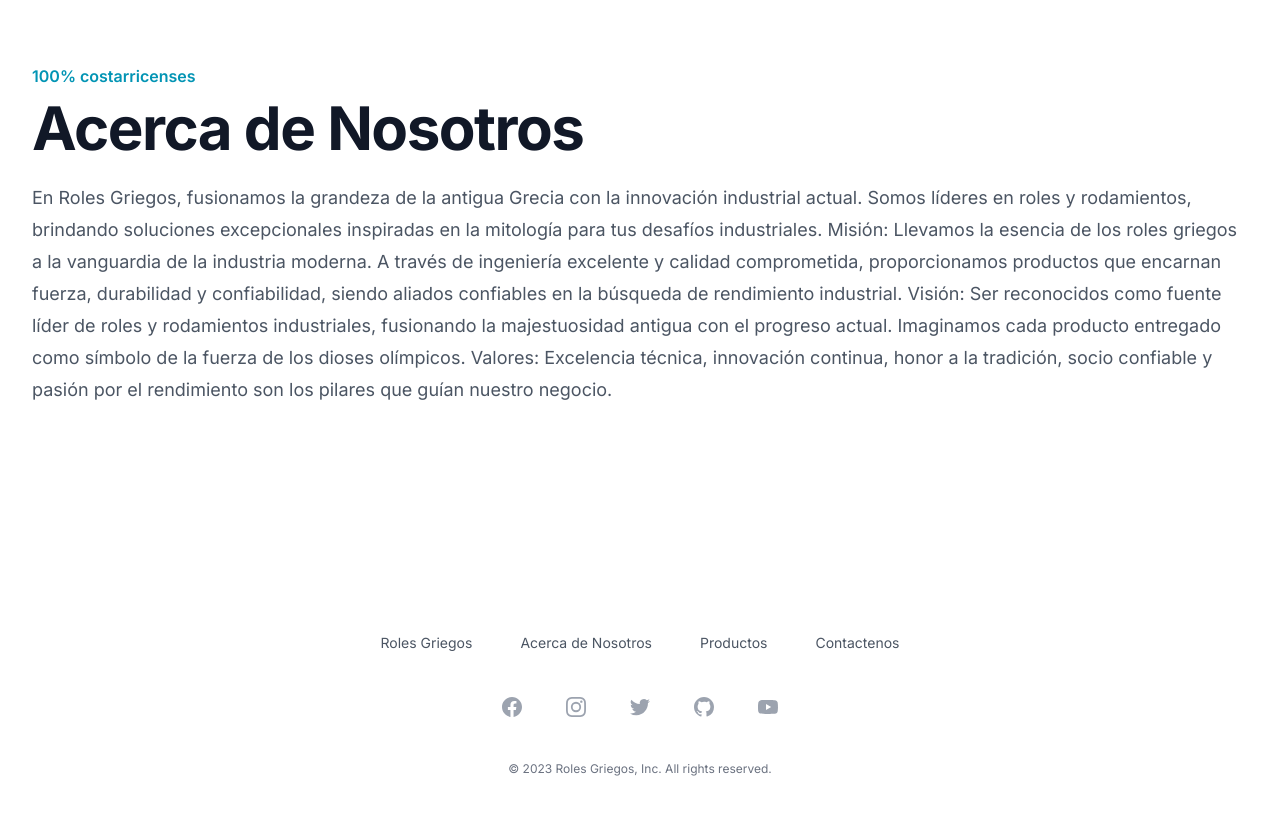
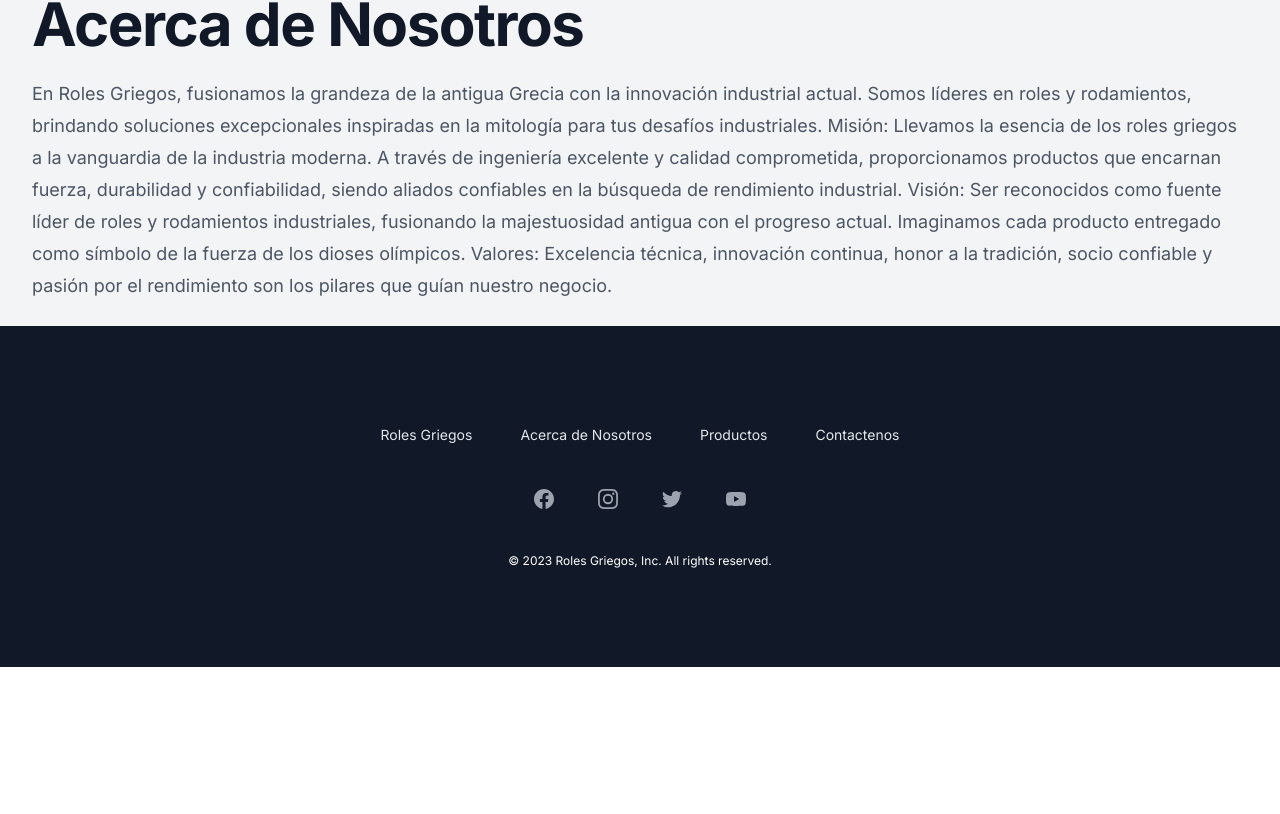
Before and after one commit to jonathandevelopment/teamsparta, a Next.js app: page / in a window 1280 px wide. Shown: the part 1561-2375 px from the top of the page. After the commit the page ends 2228 px from the top, so only its background shows below. Built offline with nearby package versions, Linux system fonts and the light colour scheme.

Commit message:
themed footer

```diff
--- a/src/app/components/About/index.tsx
+++ b/src/app/components/About/index.tsx
@@ -1,6 +1,6 @@
 export default function About() {
   return (
-    <div className="bg-white py-24 sm:py-32">
+    <div className="bg-gray-100 py-6">
       <div className="mx-auto max-w-7xl px-6 lg:px-8">
         <div className="mx-auto lg:mx-0">
           <p className="text-base font-semibold leading-7 text-[#0294b4]">
--- a/src/app/components/Footer/index.tsx
+++ b/src/app/components/Footer/index.tsx
@@ -44,19 +44,6 @@ const navigation = {
         ),
       },
       {
-        name: 'GitHub',
-        href: '#',
-        icon: (props: JSX.IntrinsicAttributes & SVGProps<SVGSVGElement>) => (
-          <svg fill="currentColor" viewBox="0 0 24 24" {...props}>
-            <path
-              fillRule="evenodd"
-              d="M12 2C6.477 2 2 6.484 2 12.017c0 4.425 2.865 8.18 6.839 9.504.5.092.682-.217.682-.483 0-.237-.008-.868-.013-1.703-2.782.605-3.369-1.343-3.369-1.343-.454-1.158-1.11-1.466-1.11-1.466-.908-.62.069-.608.069-.608 1.003.07 1.531 1.032 1.531 1.032.892 1.53 2.341 1.088 2.91.832.092-.647.35-1.088.636-1.338-2.22-.253-4.555-1.113-4.555-4.951 0-1.093.39-1.988 1.029-2.688-.103-.253-.446-1.272.098-2.65 0 0 .84-.27 2.75 1.026A9.564 9.564 0 0112 6.844c.85.004 1.705.115 2.504.337 1.909-1.296 2.747-1.027 2.747-1.027.546 1.379.202 2.398.1 2.651.64.7 1.028 1.595 1.028 2.688 0 3.848-2.339 4.695-4.566 4.943.359.309.678.92.678 1.855 0 1.338-.012 2.419-.012 2.747 0 .268.18.58.688.482A10.019 10.019 0 0022 12.017C22 6.484 17.522 2 12 2z"
-              clipRule="evenodd"
-            />
-          </svg>
-        ),
-      },
-      {
         name: 'YouTube',
         href: '#',
         icon: (props: JSX.IntrinsicAttributes & SVGProps<SVGSVGElement>) => (
@@ -74,12 +61,12 @@ const navigation = {
 
   export default function Footer() {
     return (
-      <footer className="bg-white">
+      <footer className="bg-gray-900">
         <div className="mx-auto max-w-7xl overflow-hidden px-6 py-20 sm:py-24 lg:px-8">
           <nav className="-mb-6 columns-2 sm:flex sm:justify-center sm:space-x-12" aria-label="Footer">
             {navigation.main.map((item) => (
               <div key={item.name} className="pb-6">
-                <a href={item.href} className="text-sm leading-6 text-gray-600 hover:text-gray-900">
+                <a href={item.href} className="text-sm leading-6 text-gray-200 hover:underline">
                   {item.name}
                 </a>
               </div>
@@ -87,13 +74,13 @@ const navigation = {
           </nav>
           <div className="mt-10 flex justify-center space-x-10">
             {navigation.social.map((item) => (
-              <a key={item.name} href={item.href} className="text-gray-400 hover:text-gray-500">
+              <a key={item.name} href={item.href} className="text-gray-400 hover:text-gray-50">
                 <span className="sr-only">{item.name}</span>
                 <item.icon className="h-6 w-6" aria-hidden="true" />
               </a>
             ))}
           </div>
-          <p className="mt-10 text-center text-xs leading-5 text-gray-500">
+          <p className="mt-10 text-center text-xs leading-5 text-white">
             &copy; 2023 Roles Griegos, Inc. All rights reserved.
           </p>
         </div>
--- a/src/app/layout.tsx
+++ b/src/app/layout.tsx
@@ -6,7 +6,7 @@ const inter = Inter({ subsets: ['latin'] })
 
 export const metadata: Metadata = {
   title: 'Roles Griegos',
-  description: 'Todo en Roles Industriales',
+  description: 'Todo en Roles ',
   openGraph: {
     title: 'Roles Griegos',
     description: 'Todo en Roles Industriales',
```
